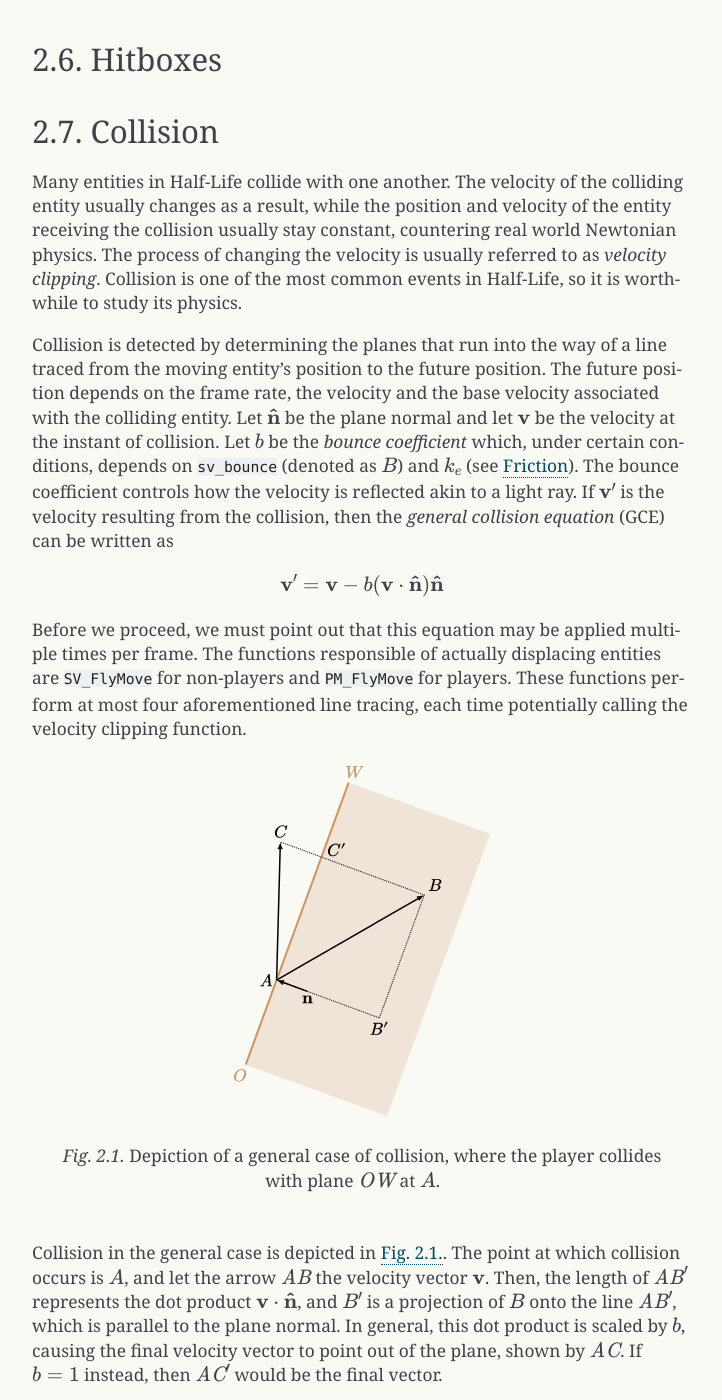
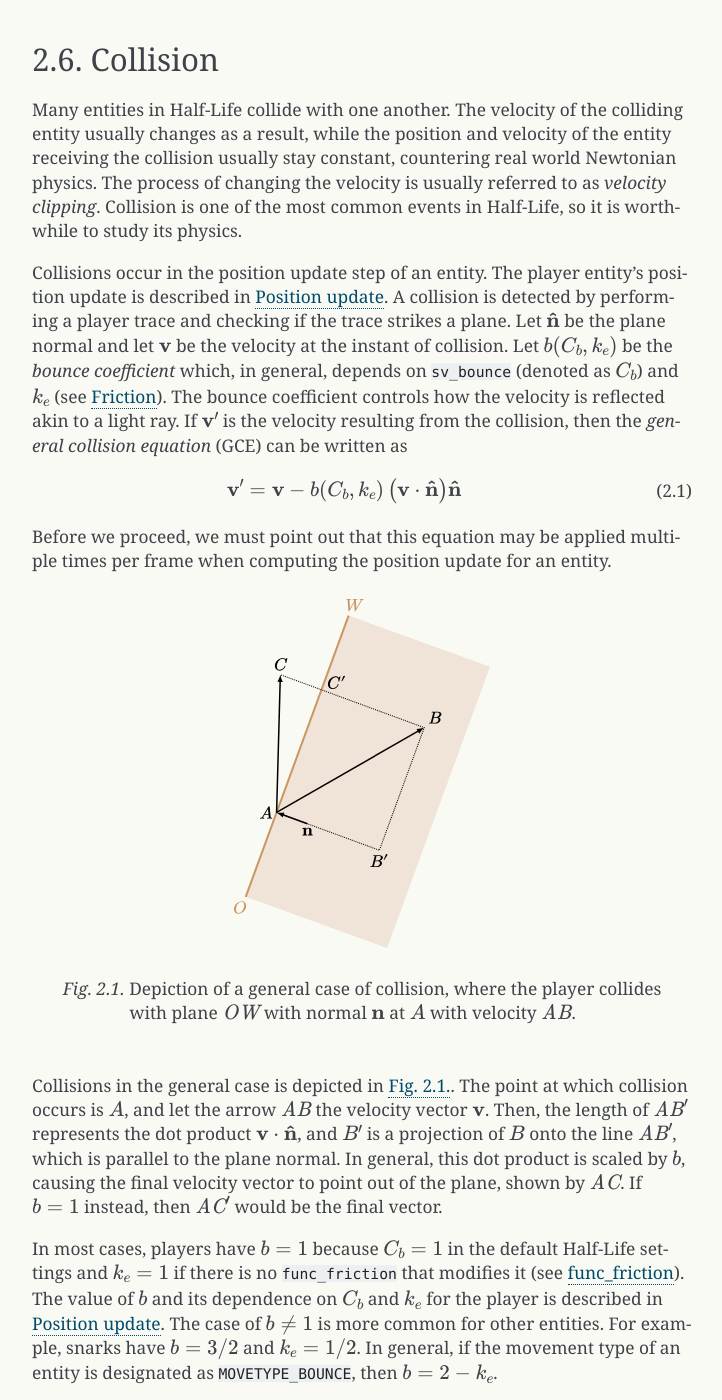
Before and after one commit to Matherunner/hldoc, a Sphinx documentation site: the page built from source/entity.rst, in a window 1280 px wide and 1400 px high, scrolled down 2588 px. Shown: the whole window, without its empty margins (388-1110 px from the left). Built offline with Sphinx 7.4.7, drawn with Linux system fonts in a browser that asks for light colours; formulas are drawn with MathJax 3; some of the changed text lies outside the part shown.

Commit message:
Clarify collisions and position update

```diff
--- a/source/entity.rst
+++ b/source/entity.rst
@@ -123,8 +123,8 @@ Gravity
 Friction
 --------
 
-Hitboxes
---------
+.. Hitboxes
+.. --------
 
 .. TODO: hitboxes briefly but refer reader to damage chapter
 
@@ -140,37 +140,28 @@ world Newtonian physics.  The process of changing the velocity is usually
 referred to as *velocity clipping*.  Collision is one of the most common events
 in Half-Life, so it is worthwhile to study its physics.
 
-Collision is detected by determining the planes that run into the way of a line
-traced from the moving entity's position to the future position.  The future
-position depends on the frame rate, the velocity and the base velocity
-associated with the colliding entity.  Let :math:`\mathbf{\hat{n}}` be the
+Collisions occur in the position update step of an entity. The player entity's position update is described in :ref:`player position update`. A collision is detected by performing a player trace and checking if the trace strikes a plane. Let :math:`\mathbf{\hat{n}}` be the
 plane normal and let :math:`\mathbf{v}` be the velocity at the instant of
-collision.  Let :math:`b` be the *bounce coefficient* which, under certain
-conditions, depends on ``sv_bounce`` (denoted as :math:`B`) and :math:`k_e`
+collision.  Let :math:`b(C_b, k_e)` be the *bounce coefficient* which, in general, depends on ``sv_bounce`` (denoted as :math:`C_b`) and :math:`k_e`
 (see :ref:`friction`).  The bounce coefficient controls how the velocity is
 reflected akin to a light ray.  If :math:`\mathbf{v}'` is the velocity
 resulting from the collision, then the *general collision equation* (GCE) can
 be written as
 
-.. math:: \mathbf{v}' = \mathbf{v} - b (\mathbf{v} \cdot \mathbf{\hat{n}})
+.. math:: \mathbf{v}' = \mathbf{v} - b(C_b, k_e) \left( \mathbf{v} \cdot \mathbf{\hat{n}} \right)
           \mathbf{\hat{n}}
+   :label: general collision equation
 
-Before we proceed, we must point out that this equation may be applied multiple
-times per frame.  The functions responsible of actually displacing entities are
-``SV_FlyMove`` for non-players and ``PM_FlyMove`` for players.  These functions
-perform at most four aforementioned line tracing, each time potentially calling
-the velocity clipping function.
+Before we proceed, we must point out that this equation may be applied multiple times per frame when computing the position update for an entity.
 
 .. figure:: images/collision-overbounce.svg
    :name: collision overbounce
 
-   Depiction of a general case of collision, where the player collides with plane :math:`\mathit{OW}` at :math:`A`.
+   Depiction of a general case of collision, where the player collides with plane :math:`\mathit{OW}` with normal :math:`\mathbf{n}` at :math:`A` with velocity :math:`\mathit{AB}`.
 
-Collision in the general case is depicted in :numref:`collision overbounce`. The point at which collision occurs is :math:`A`, and let the arrow :math:`\mathit{AB}` the velocity vector :math:`\mathbf{v}`. Then, the length of :math:`\mathit{AB'}` represents the dot product :math:`\mathbf{v} \cdot \mathbf{\hat{n}}`, and :math:`B'` is a projection of :math:`B` onto the line :math:`\mathit{AB'}`, which is parallel to the plane normal. In general, this dot product is scaled by :math:`b`, causing the final velocity vector to point out of the plane, shown by :math:`\mathit{AC}`. If :math:`b = 1` instead, then :math:`\mathit{AC'}` would be the final vector.
+Collisions in the general case is depicted in :numref:`collision overbounce`. The point at which collision occurs is :math:`A`, and let the arrow :math:`\mathit{AB}` the velocity vector :math:`\mathbf{v}`. Then, the length of :math:`\mathit{AB'}` represents the dot product :math:`\mathbf{v} \cdot \mathbf{\hat{n}}`, and :math:`B'` is a projection of :math:`B` onto the line :math:`\mathit{AB'}`, which is parallel to the plane normal. In general, this dot product is scaled by :math:`b`, causing the final velocity vector to point out of the plane, shown by :math:`\mathit{AC}`. If :math:`b = 1` instead, then :math:`\mathit{AC'}` would be the final vector.
 
-In most cases, players have :math:`b = 1` because :math:`k_e = 1` and so is
-:math:`B`.  In general, :math:`b` for players is computed by :math:`b = 1 + B
-(1 - k_e)`.  The case of :math:`b \ne 1` is more common for other entities.
+In most cases, players have :math:`b = 1` because :math:`C_b = 1` in the default Half-Life settings and :math:`k_e = 1` if there is no ``func_friction`` that modifies it (see :ref:`func_friction`). The value of :math:`b` and its dependence on :math:`C_b` and :math:`k_e` for the player is described in :ref:`player position update`. The case of :math:`b \ne 1` is more common for other entities.
 For example, snarks have :math:`b = 3/2` and :math:`k_e = 1/2`.  In general, if
 the movement type of an entity is designated as ``MOVETYPE_BOUNCE``, then
 :math:`b = 2 - k_e`.
```
Also changed, not shown: source/movement.rst (+16 -7 lines).
